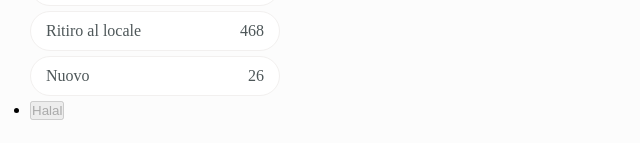
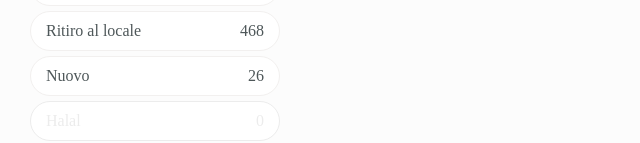
Before and after one commit to Alessandro-Ambra-dev/progetto-justEat, a plain HTML site: page components/sidebar-searchpage/sidebar-searchpage.html in a window 1280 px wide. Shown: the part 755-898 px from the top of the page, 0-640 px from the left. Before the commit the page ends 875 px from the top, so only its background shows below. Drawn offline with Linux system fonts and the light colour scheme.

Commit message:
Edit feat: sidebar-searchbar

```diff
--- a/components/sidebar-searchpage/sidebar-searchpage.html
+++ b/components/sidebar-searchpage/sidebar-searchpage.html
@@ -6,18 +6,15 @@
     <link rel="stylesheet" href="sidebar-searchpage.css" />
     <title>Sidebar Searchpage</title>
   </head>
+  <body>
     <div class="sidebar-box">
       <section class="cousines-section">
         <div class="cousines-header-box">
           <header class="cousines-header">
             <div class="icon-and-title">
-          <img src="images/food-and-drink.png" alt="food and drink icon">
+              <img src="images/food-and-drink.png" alt="food and drink icon" />
               <div class="a-to-z bold">Tutte le altre (A-Z)</div>
             </div>
-
-
-
-
 
             <div class="reset">resetta</div>
           </header>
@@ -26,10 +23,7 @@
         <div>
           <ul class="cousines-options">
             <li class="sidebar-item">
-            <div class="description-box">
               <div class="description">Alimentari</div>
-            </div>
-
               <div class="amount">10</div>
             </li>
             <li class="sidebar-item">
@@ -77,7 +71,7 @@
         <div class="filters-header-box">
           <header class="filters-header">
             <div class="icon-and-title">
-            <img src="images/filters.png" alt="filters icon">
+              <img src="images/filters.png" alt="filters icon" />
               <div class="filtri bold">Filtri</div>
             </div>
 
@@ -106,12 +100,15 @@
             <li class="sidebar-item">
               <div class="description">Ritiro al locale</div>
               <div class="amount">468</div>
+            </li>
+
             <li class="sidebar-item">
               <div class="description">Nuovo</div>
               <div class="amount">26</div>
             </li>
-          <li>
-            <button disabled>Halal</button>
+            <li class="sidebar-item-disabled">
+              <div class="description">Halal</div>
+              <div class="amount">0</div>
             </li>
           </ul>
         </div>
--- a/components/sidebar-searchpage/sidebar-searchpage.scss
+++ b/components/sidebar-searchpage/sidebar-searchpage.scss
@@ -60,27 +60,45 @@ body {
   width: 100%;
   margin-bottom: 5px;
   display: flex;
-  justify-content: space-between;
-
-  .description-box {
-    display: flex;
-    flex-direction: flex-start;
-  }
 
   &:hover {
     border: 2px solid #5ba1fd;
     box-sizing: border-box;
     color: #017b39;
     display: flex;
-    justify-content: space-between;
+    gap: 10px;
+    // justify-content: space-between;
   }
   &:hover::before {
-    content: "√ ";
-    margin-right: 5px;
+    content: "√";
   }
   .description {
     display: inline-block;
     box-sizing: border-box;
+    flex: 1;
+  }
+  .amount {
+    display: inline-block;
+    box-sizing: border-box;
+  }
+}
+
+.sidebar-item-disabled {
+  background: #fff;
+  color: #ececec;
+  cursor: pointer;
+  list-style: none;
+  border: 1px solid #ececec;
+  border-radius: 30px;
+  padding: 10px 15px;
+  width: 100%;
+  margin-bottom: 5px;
+  display: flex;
+
+  .description {
+    display: inline-block;
+    box-sizing: border-box;
+    flex: 1;
   }
   .amount {
     display: inline-block;
```
Also changed, not shown: components/sidebar-searchpage/sidebar-searchpage.css, 1 other file. Lines whose indentation alone changed are shown as unchanged.
